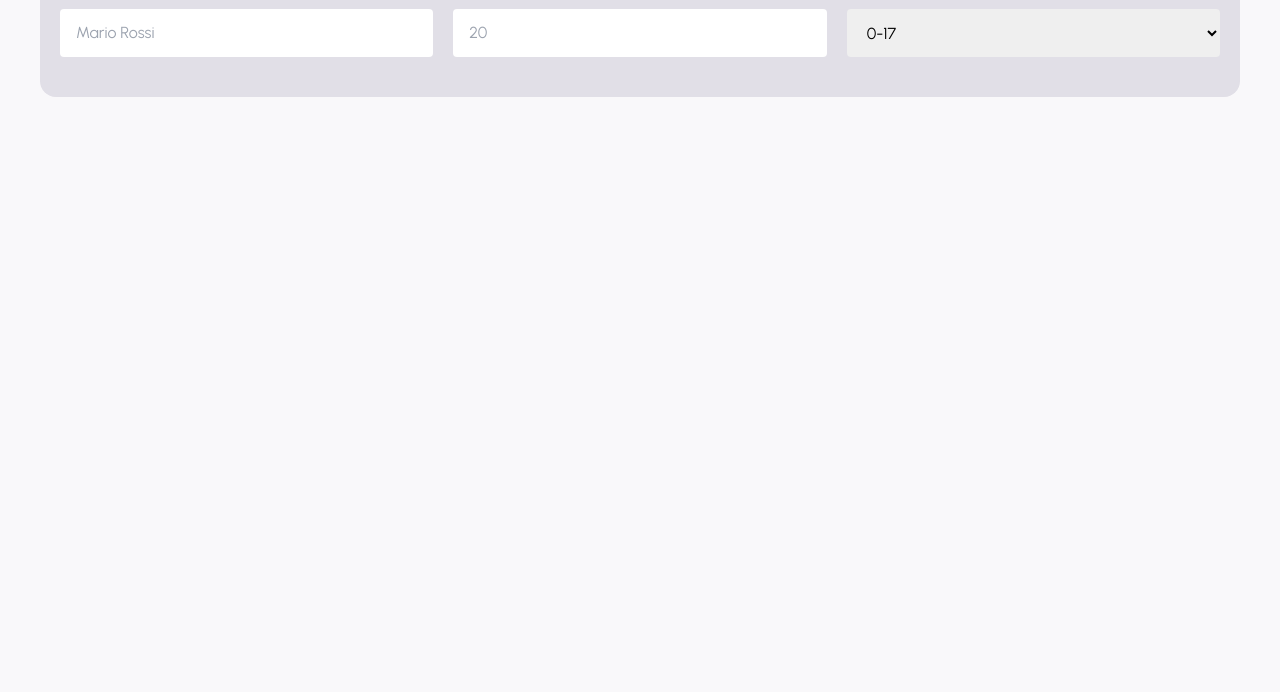
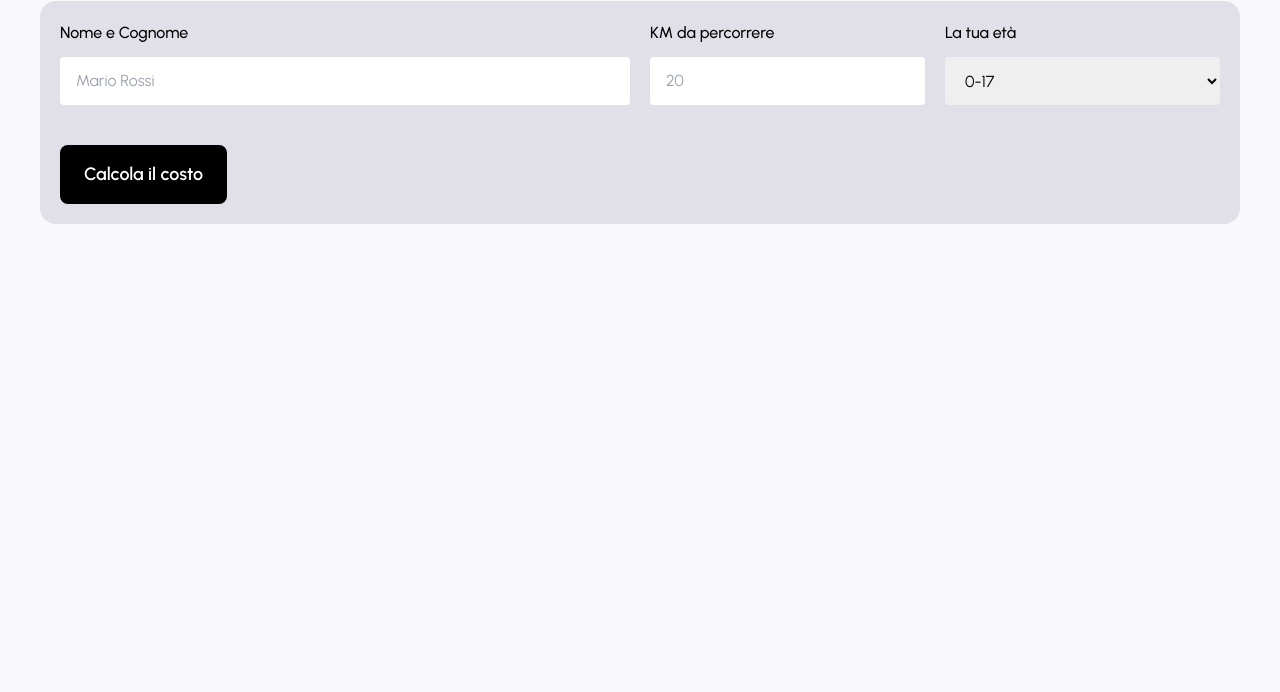
Before and after one commit to lorenzoferrante97/js-biglietto-treno-form, a website: page index.html in a window 1280 px wide. Shown: the part 108-800 px from the top of the page. Drawn offline with Linux system fonts and the light colour scheme.

Commit message:
add: button input

```diff
--- a/index.html
+++ b/index.html
@@ -16,22 +16,22 @@
 
 <body class="font-custom bg-smoke-50">
 
-    <main class="flex flex-col items-center container-fluid">
+    <main class="flex flex-col items-center container-fluid mt-12u">
         <section id="bigliettoCreator" class="flex flex-col items-center w-full">
             <h1 class="h1">Calcola il prezzo del tuo biglietto</h1>
-            <form class="grid w-full grid-cols-1 rounded-md bg-smoke-200 lg:grid-cols-3 p-3u md:p-5u gap-5u">
+            <form class="grid w-full grid-cols-1 rounded-md bg-smoke-200 sm:grid-cols-4 p-3u md:p-5u gap-5u">
                 <!-- name & surname -->
-                <div class="flex flex-col gap-3u">
+                <div class="flex flex-col gap-3u col-span-full lg:col-span-2">
                     <label for="nameSurname" class="font-medium">Nome e Cognome</label>
                     <input id="nameSurname" type="text" placeholder="Mario Rossi" class="rounded-sm px-4u min-h-[48px]">
                 </div>
                 <!-- km -->
-                <div class="flex flex-col gap-3u">
+                <div class="flex flex-col gap-3u sm:col-span-2 lg:col-span-1">
                     <label for="km" class="font-medium">KM da percorrere</label>
                     <input id="km" type="number" placeholder="20" class="rounded-sm px-4u min-h-[48px]">
                 </div>
                 <!-- age -->
-                <div class="flex flex-col gap-3u">
+                <div class="flex flex-col gap-3u sm:col-span-2 lg:col-span-1">
                     <label for="ages" class="font-medium">La tua età</label>
                     <select name="ages" id="ages" class="rounded-sm px-4u min-h-[48px]">
                         <option value="ageMinor18">0-17</option>
@@ -39,10 +39,10 @@
                         <option value="agePlus65">65+</option>
                     </select>
                 </div>
-                <div class="col-span-full">
-
+                <div class="col-span-full mt-5u">
+                    <button type="submit" class="text-white bg-black rounded btn hover:px-14u">Calcola il costo</button>
                 </div>
-            </div>
+            </form>
         </section>
         <section id="bigliettoShowcase" class="flex flex-col items-center w-full">
 
```
Also changed, not shown: src/output.css.
